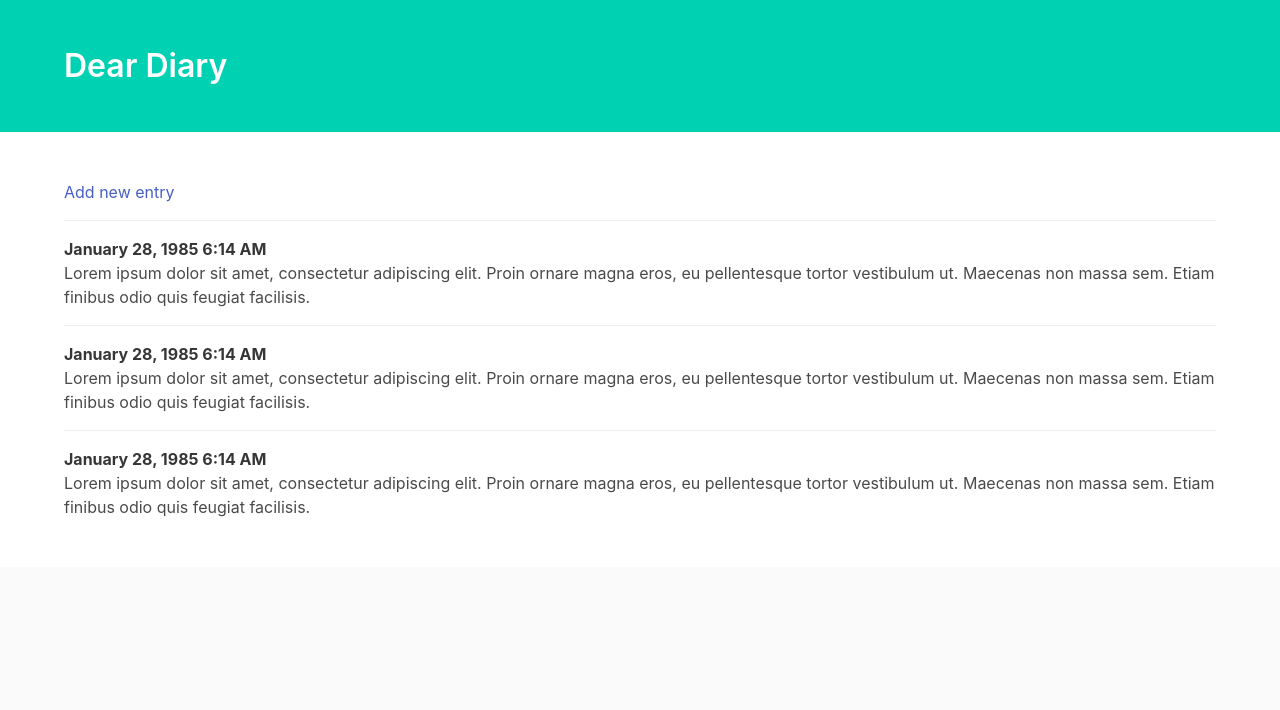
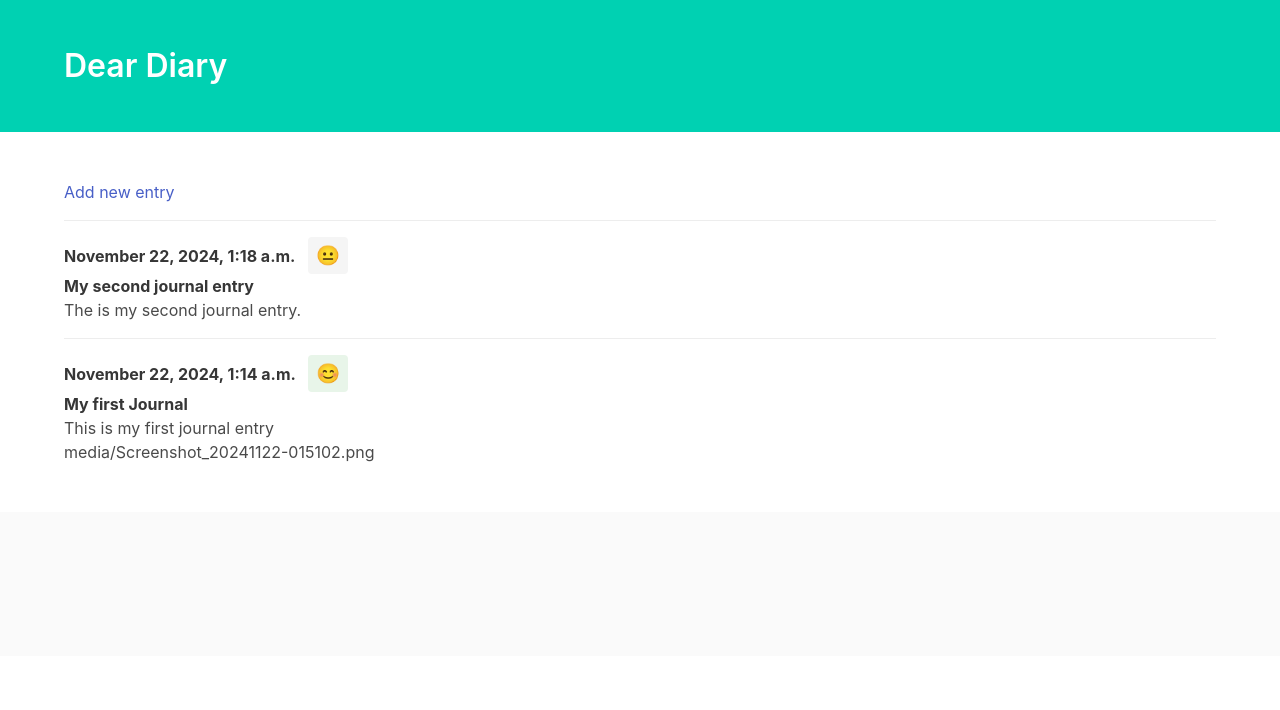
Before and after one commit to DevHeart1/Re-flect_Journal, a Django app: page / in a window 1280 px wide. Shown: the top 710 px of the page. Run offline with Django 5.2, Linux system fonts and the light colour scheme; data comes from the database, SQL or seed files in the repository; both versions use the stored data as it was after the commit; some libraries are stand-ins or nearby versions.

Commit message:
Update templates, add emoji. Update views to align with template.

```diff
--- a/reflect/journal_entries/models.py
+++ b/reflect/journal_entries/models.py
@@ -7,11 +7,11 @@ class JournalEntry(models.Model):
     content = models.TextField()
     tags = models.CharField(max_length=255, blank=True)
     mood = models.CharField(max_length=50, choices=[
-        ('happy', 'Happy'),
-        ('sad', 'Sad'),
-        ('neutral', 'Neutral'),
-        ('anxious', 'Anxious'),
-        ('angry', 'Angry')
+        ('happy', '😊 Happy'),
+        ('sad', '😢 Sad'),
+        ('neutral', '😐 Neutral'),
+        ('anxious', '😰 Anxious'),
+        ('angry', '😠 Angry')
     ], blank=True)
     media = models.FileField(upload_to='media/', blank=True, null=True)
     created_at = models.DateTimeField(auto_now_add=True)
--- a/reflect/journal_entries/templates/journal_entries/index.html
+++ b/reflect/journal_entries/templates/journal_entries/index.html
@@ -30,43 +30,47 @@
                     </div>
                 </div>
             </article>
-
+            {% for entry in entries %}
             <article class="media">
                 <div class="media-content">
                     <div class="content">
                         <p>
-                            <strong>January 28, 1985 6:14 AM</strong>
-                            <br> Lorem ipsum dolor sit amet, consectetur adipiscing elit. Proin ornare magna eros, eu pellentesque
-                            tortor vestibulum ut. Maecenas non massa sem. Etiam finibus odio quis feugiat facilisis.
+                            <strong>{{ entry.created_at|date:"F j, Y, g:i a" }}</strong>
+                            <span class="mood-badge" data-mood="{{ entry.mood }}">
+                                {% if entry.mood == 'happy' %}😊
+                                {% elif entry.mood == 'sad' %}😢
+                                {% elif entry.mood == 'neutral' %}😐
+                                {% elif entry.mood == 'anxious' %}😰
+                                {% elif entry.mood == 'angry' %}😠
+                                {% endif %}
+                            </span><br>
+                            <strong>{{ entry.title }}</strong>
+                            <br> {{ entry.content }}
+                            {% if entry.media %}
+                            <br> {{ entry.media }}
+                            {% endif %}
                         </p>
                     </div>
                 </div>
             </article>
+            {% endfor %}
 
-            <article class="media">
-                <div class="media-content">
-                    <div class="content">
-                        <p>
-                            <strong>January 28, 1985 6:14 AM</strong>
-                            <br> Lorem ipsum dolor sit amet, consectetur adipiscing elit. Proin ornare magna eros, eu pellentesque
-                            tortor vestibulum ut. Maecenas non massa sem. Etiam finibus odio quis feugiat facilisis.
-                        </p>
-                    </div>
-                </div>
-            </article>
+            <style>
+                .mood-badge {
+                    display: inline-block;
+                    padding: 4px 8px;
+                    border-radius: 4px;
+                    margin-left: 8px;
+                    font-size: 1.2rem;  /* Make emoji slightly larger */
+                }
 
-            <article class="media">
-                <div class="media-content">
-                    <div class="content">
-                        <p>
-                            <strong>January 28, 1985 6:14 AM</strong>
-                            <br> Lorem ipsum dolor sit amet, consectetur adipiscing elit. Proin ornare magna eros, eu pellentesque
-                            tortor vestibulum ut. Maecenas non massa sem. Etiam finibus odio quis feugiat facilisis.
-                        </p>
-                    </div>
-                </div>
-            </article>
-
+                /* Mood-specific styling */
+                .mood-badge[data-mood="happy"] { background-color: #e8f5e9; }
+                .mood-badge[data-mood="sad"] { background-color: #e3f2fd; }
+                .mood-badge[data-mood="neutral"] { background-color: #f5f5f5; }
+                .mood-badge[data-mood="anxious"] { background-color: #fff3e0; }
+                .mood-badge[data-mood="angry"] { background-color: #ffebee; }
+            </style>
         </div>
 
     </section>
--- a/reflect/journal_entries/views.py
+++ b/reflect/journal_entries/views.py
@@ -1,7 +1,11 @@
 from django.shortcuts import render
+from . models import JournalEntry
 
 def index (request):
-    return render (request, 'journal_entries/index.html')
+    entries = JournalEntry.objects.order_by('-created_at')
+
+    context = {'entries': entries}
+    return render (request, 'journal_entries/index.html', context)
 
 def add(request):
     return render (request, 'journal_entries/add.html')
```
Also changed, not shown: reflect/db.sqlite3, reflect/media/Screenshot_20241122-015102.png (added).
